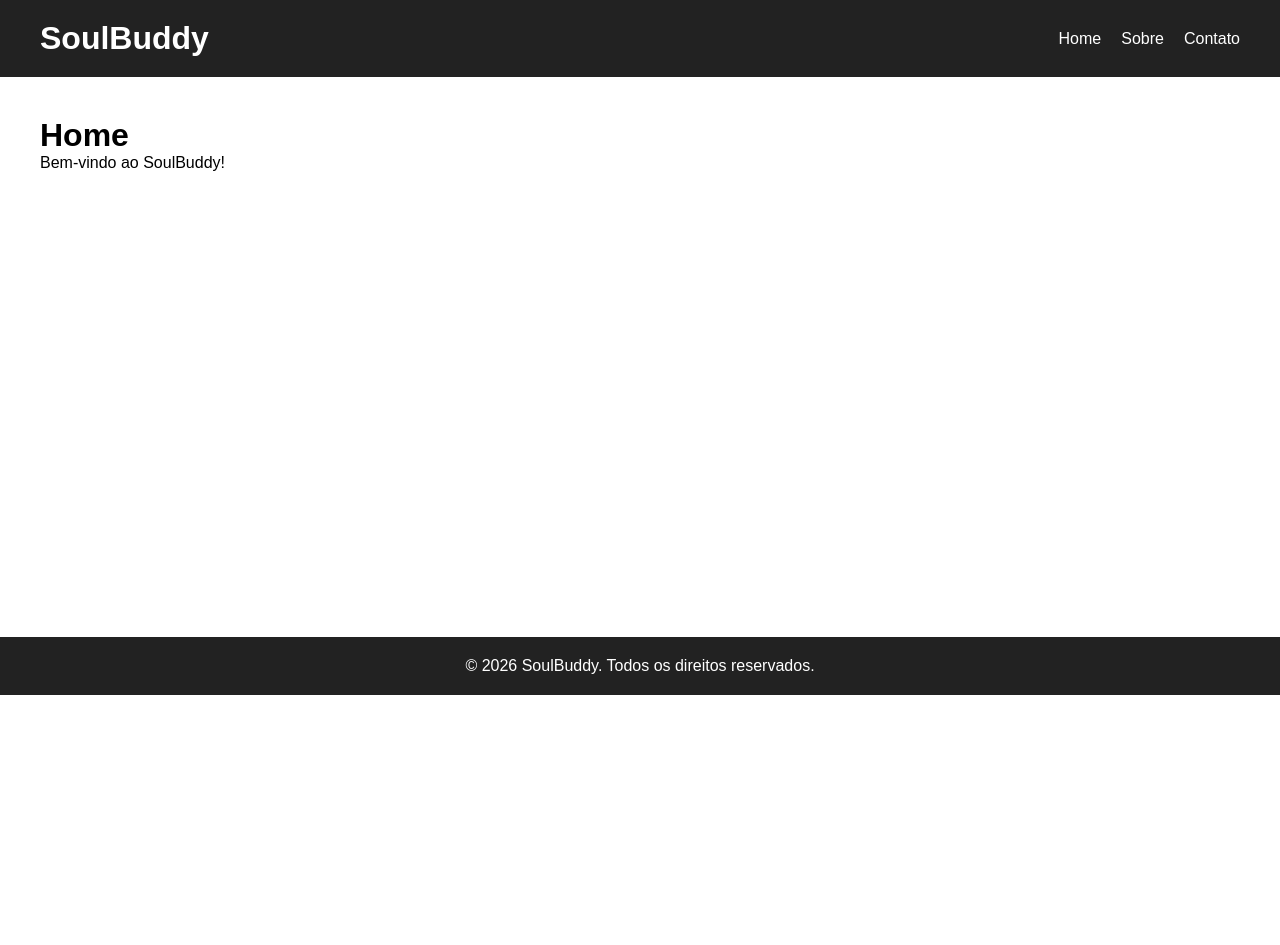
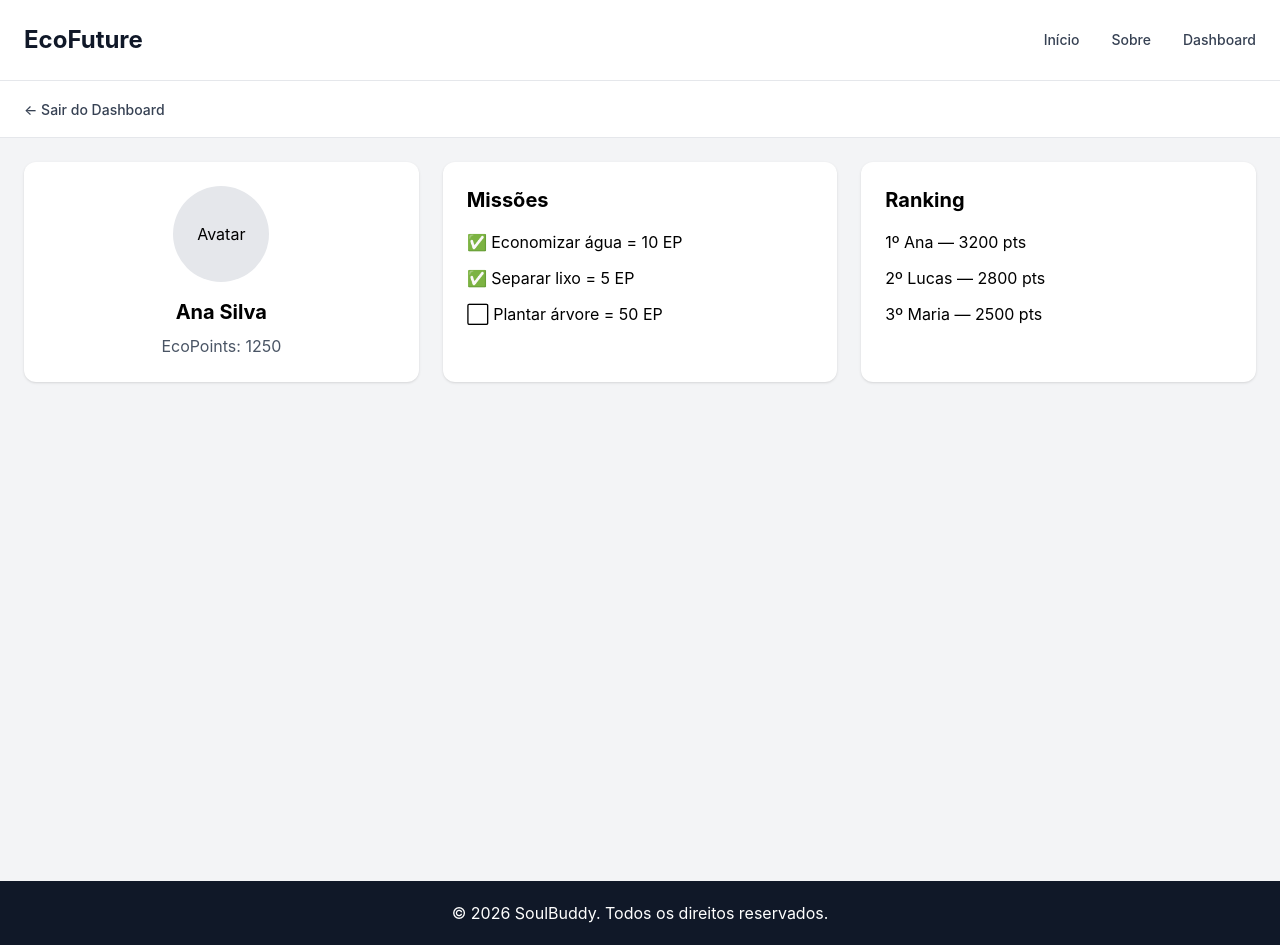
Before and after one commit to U-Ale/Soulbuddy2.0, a React (Vite) app: page /dashboard in a window 1280 px wide. Before the commit the page ends 800 px from the top, so only its background shows below. Built offline with nearby package versions, Linux system fonts and the light colour scheme.

Commit message:
tailswind e react router intalados, Header footer criados e paginas sobre e dashboard foram tragos do projeto antigo

```diff
--- a/package.json
+++ b/package.json
@@ -10,8 +10,11 @@
     "preview": "vite preview"
   },
   "dependencies": {
+    "@tailwindcss/vite": "^4.3.3",
     "react": "^19.2.8",
-    "react-dom": "^19.2.8"
+    "react-dom": "^19.2.8",
+    "react-router-dom": "^7.18.3",
+    "tailwindcss": "^4.3.3"
   },
   "devDependencies": {
     "@eslint/js": "^10.0.1",
--- a/src/App.tsx
+++ b/src/App.tsx
@@ -1,19 +1,27 @@
+import { BrowserRouter, Routes, Route } from "react-router-dom";
 import Header from "./componentes/layout/header.tsx"
 import Footer from "./componentes/layout/footer.tsx";
 import Home from "./paginas/home/home.tsx";
-
+import Sobre from "./paginas/sobre/sobre.tsx"
+import Dashboard from "./paginas/dashboard/dashboard.tsx";
 
 function App() {
   return (
-    <>
-      <Header />
+    <BrowserRouter>
+      <div className="flex min-h-screen flex-col">
+        <Header />
 
-      <main>
-        <Home />
-      </main>
+        <main className="flex-1">
+          <Routes>
+            <Route path="/" element={<Home />} />
+            <Route path="/sobre" element={<Sobre />} />
+            <Route path="/dashboard" element={<Dashboard />} />
+          </Routes>
+        </main>
 
-      <Footer />
-    </>
+        <Footer />
+      </div>
+    </BrowserRouter>
   );
 }
 
--- a/src/componentes/layout/footer.tsx
+++ b/src/componentes/layout/footer.tsx
@@ -1,7 +1,9 @@
 function Footer() {
   return (
-    <footer>
-      <p>© 2026 SoulBuddy. Todos os direitos reservados.</p>
+    <footer className="bg-gray-900 px-8 py-5 text-center text-white">
+      <p>
+        © 2026 SoulBuddy. Todos os direitos reservados.
+      </p>
     </footer>
   );
 }
--- a/src/componentes/layout/header.tsx
+++ b/src/componentes/layout/header.tsx
@@ -1,13 +1,41 @@
+import { Link } from "react-router-dom";
+
 function Header() {
   return (
-    <header>
-      <h1>SoulBuddy</h1>
+    <header className="border-b border-gray-200 bg-white">
+      <div className="mx-auto flex h-20 max-w-7xl items-center justify-between px-6">
 
-      <nav>
-        <a href="/">Home</a>
-        <a href="/">Sobre</a>
-        <a href="/">Contato</a>
-      </nav>
+        <Link
+          to="/"
+          className="text-2xl font-bold text-gray-900"
+        >
+          EcoFuture
+        </Link>
+
+        <nav className="flex items-center gap-8">
+          <Link
+            to="/"
+            className="text-sm font-medium text-gray-700 transition hover:text-gray-900"
+          >
+            Início
+          </Link>
+
+          <Link
+            to="/sobre"
+            className="text-sm font-medium text-gray-700 transition hover:text-gray-900"
+          >
+            Sobre
+          </Link>
+
+          <Link
+            to="/Dashboard"
+            className="text-sm font-medium text-gray-700 transition hover:text-gray-900"
+          >
+            Dashboard
+          </Link>
+        </nav>
+
+      </div>
     </header>
   );
 }
--- a/src/index.css
+++ b/src/index.css
@@ -1,40 +1 @@
-* {
-  margin: 0;
-  padding: 0;
-  box-sizing: border-box;
-}
-
-body {
-  font-family: Arial, sans-serif;
-}
-
-header {
-  display: flex;
-  justify-content: space-between;
-  align-items: center;
-  padding: 20px 40px;
-  background-color: #222;
-  color: white;
-}
-
-nav {
-  display: flex;
-  gap: 20px;
-}
-
-nav a {
-  color: white;
-  text-decoration: none;
-}
-
-main {
-  min-height: 70vh;
-  padding: 40px;
-}
-
-footer {
-  padding: 20px 40px;
-  background-color: #222;
-  color: white;
-  text-align: center;
-}
+@import "tailwindcss";
--- /dev/null
+++ b/src/paginas/dashboard/dashboard.tsx
@@ -0,0 +1,64 @@
+function Dashboard() {
+  return (
+    <div className="min-h-screen bg-gray-100">
+
+      <div className="border-b border-gray-200 bg-white px-6 py-4">
+        <a
+          href="/"
+          className="text-sm font-medium text-gray-700 hover:text-gray-900"
+        >
+          ← Sair do Dashboard
+        </a>
+      </div>
+
+      <div className="mx-auto grid max-w-7xl gap-6 p-6 md:grid-cols-3">
+
+        {/* Perfil */}
+        <div className="rounded-xl bg-white p-6 shadow-sm">
+          <div className="flex flex-col items-center">
+            <div className="mb-4 flex h-24 w-24 items-center justify-center rounded-full bg-gray-200">
+              Avatar
+            </div>
+
+            <h2 className="text-xl font-bold">
+              Ana Silva
+            </h2>
+
+            <p className="mt-2 text-gray-600">
+              EcoPoints: 1250
+            </p>
+          </div>
+        </div>
+
+        {/* Missões */}
+        <div className="rounded-xl bg-white p-6 shadow-sm">
+          <h2 className="mb-4 text-xl font-bold">
+            Missões
+          </h2>
+
+          <ul className="space-y-3">
+            <li>✅ Economizar água = 10 EP</li>
+            <li>✅ Separar lixo = 5 EP</li>
+            <li>⬜ Plantar árvore = 50 EP</li>
+          </ul>
+        </div>
+
+        {/* Ranking */}
+        <div className="rounded-xl bg-white p-6 shadow-sm">
+          <h2 className="mb-4 text-xl font-bold">
+            Ranking
+          </h2>
+
+          <div className="space-y-3">
+            <p>1º Ana — 3200 pts</p>
+            <p>2º Lucas — 2800 pts</p>
+            <p>3º Maria — 2500 pts</p>
+          </div>
+        </div>
+
+      </div>
+    </div>
+  );
+}
+
+export default Dashboard;
--- a/src/paginas/home/home.tsx
+++ b/src/paginas/home/home.tsx
@@ -1,9 +1,10 @@
 function Home() {
   return (
-    <div>
-      <h1>Home</h1>
-      <p>Bem-vindo ao SoulBuddy!</p>
-    </div>
+    <section className="flex min-h-[70vh] items-center justify-center">
+      <h1 className="text-4xl font-bold">
+        Home
+      </h1>
+    </section>
   );
 }
 
--- /dev/null
+++ b/src/paginas/sobre/sobre.tsx
@@ -0,0 +1,36 @@
+function Sobre() {
+  return (
+    <section>
+      <div>
+        <h2>Problema</h2>
+
+        <p>
+          Muitas pessoas não possuem incentivo
+          para desenvolver hábitos sustentáveis
+          no dia a dia.
+        </p>
+      </div>
+
+      <div>
+        <h2>Solução</h2>
+
+        <p>
+          Criamos uma plataforma gamificada
+          que incentiva ações ecológicas através
+          de desafios, pontos e inteligência artificial.
+        </p>
+      </div>
+
+      <div>
+        <h2>Objetivo</h2>
+
+        <p>
+          Tornar a sustentabilidade algo mais
+          acessível, moderno, tecnológico e divertido.
+        </p>
+      </div>
+    </section>
+  );
+}
+
+export default Sobre;
--- a/vite.config.ts
+++ b/vite.config.ts
@@ -1,7 +1,7 @@
-import react from '@vitejs/plugin-react'
-import { defineConfig } from 'vite'
+import { defineConfig } from "vite";
+import react from "@vitejs/plugin-react";
+import tailwindcss from "@tailwindcss/vite";
 
-// https://vite.dev/config/
 export default defineConfig({
-  plugins: [react()],
-})
+  plugins: [react(), tailwindcss()],
+});
```
Also changed, not shown: 1 other file (tests, documents, lock files or other folders).
